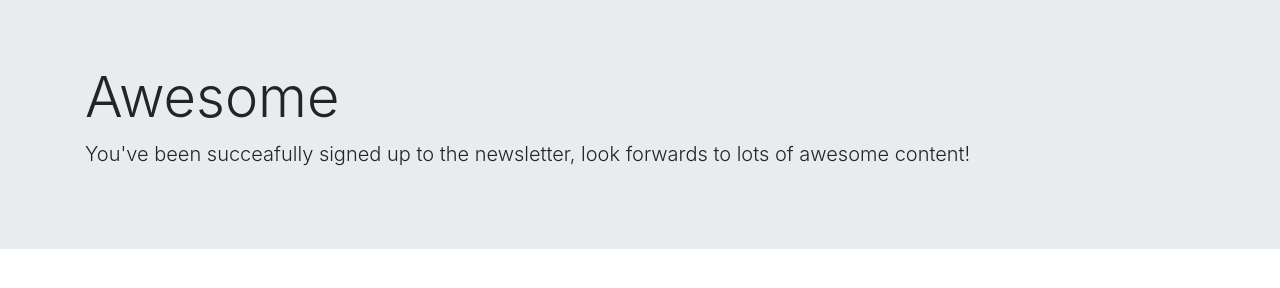
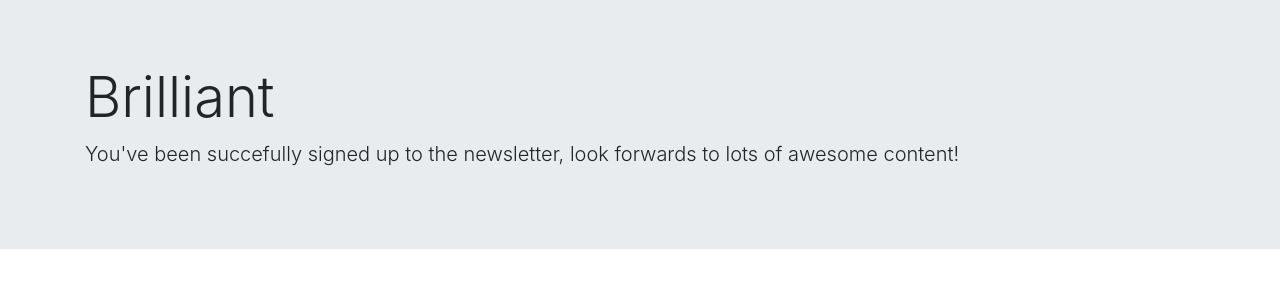
Before and after one commit to kaioosilva/Newsletter, a website: page success.html in a window 1280 px wide. Drawn offline with nearby package versions, Linux system fonts and the light colour scheme.

Commit message:
Change success h1

```diff
--- a/success.html
+++ b/success.html
@@ -11,8 +11,8 @@
 
         <div class="jumbotron jumbotron-fluid">
             <div class="container">
-              <h1 class="display-4">Awesome</h1>
-              <p class="lead">You've been succeafully signed up to the newsletter, look forwards to lots of awesome content!</p>
+              <h1 class="display-4">Brilliant</h1>
+              <p class="lead">You've been succefully signed up to the newsletter, look forwards to lots of awesome content!</p>
             </div>
           </div>
 
```
